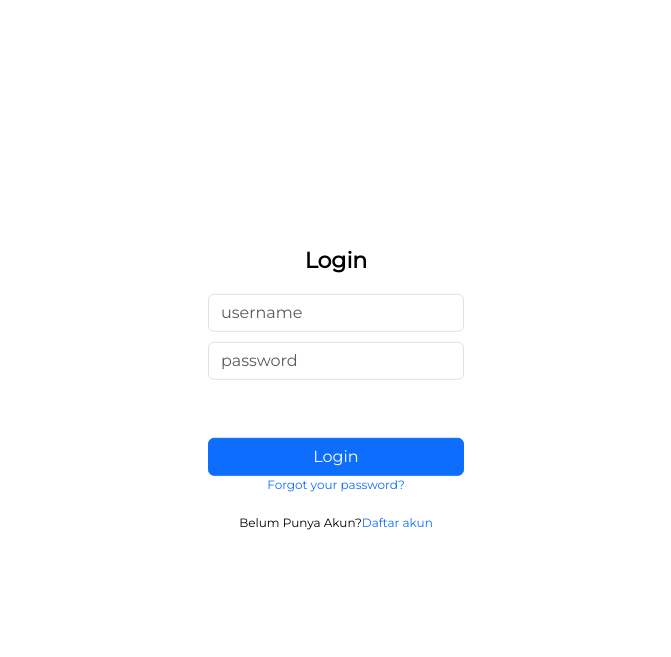
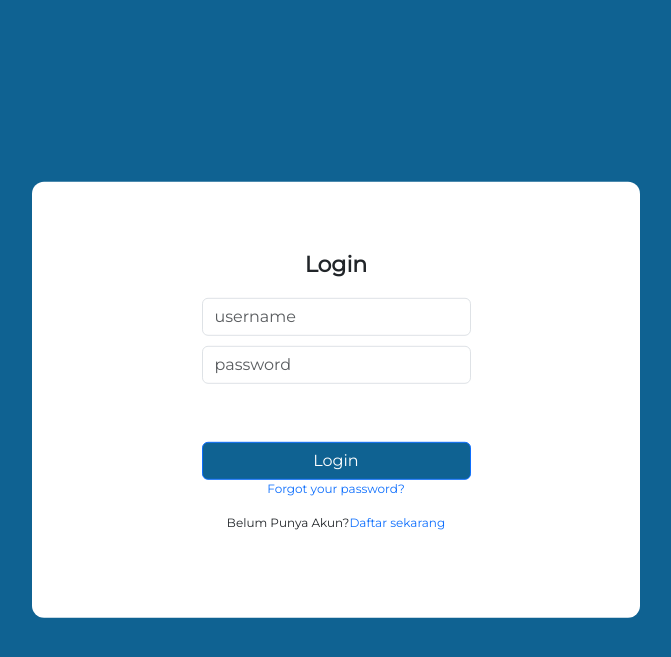
Before and after one commit to ajieblr/TIK204-2023-2-Project-E-WASTESHOP, a Flask app: page / in a window 1280 px wide. Shown: the top 657 px of the page, without its empty margins (304-975 px from the left). Run offline with Flask 3, Linux system fonts and the light colour scheme.

Commit message:
update login dan signup page

```diff
--- a/static/style.css
+++ b/static/style.css
@@ -1,52 +1,53 @@
 @import url('https://fonts.googleapis.com/css2?family=Montserrat&display=swap');
 
-
-body {
-	margin: 0;
-	padding: 0;
+body{
+	background-color: #0F6292;
+	display: flex;
+	justify-content: center;
+	align-items: center;
 	font-family: 'Montserrat', sans-serif;
 }
 
 .container {
-	width: 280px;
 	position: absolute;
+	background-color: white;
+	padding-top: 70px;
+	padding-bottom: 70px;
+	width: 608px;
+	/* height: 424px; */
 	top: 50%;
 	left: 50%;
 	transform: translate(-50%, -50%);
-	color: black;
+	border-radius: 12px;
 }
 
-.container h2 {
-	margin: 0;
-	padding: 0 0 20px;
+h2{
 	text-align: center;
+	margin-bottom: 20px;
 	font-size: 22px;
     font-weight:bolder;
 }
 
-.container a, p {
-    margin: 0;
-	padding: 0 0 20px;
+.form-control {
+	margin: 10px auto;
+	width: 269px;
+}
+
+.btn{
+	width: 269px;
+	margin: 0 auto;
+	background-color: #0F6292;
+}
+
+.btn:hover {
+	background-color: #1E3050;
+}
+
+p{
 	text-align: center;
-    text-decoration: none;
     font-size: 12px;
 }
 
-.form-control{
-    margin-bottom: 10px;
+a{
+	text-decoration: none;
 }
-
-.btn-primary{
-    display: inline;
-}
-
-.error{
-	color: red;
-	text-align: center;
-}
-
-/* @media screen and (max-width: 767px) {
-	body {
-		font-size: 10px;
-	}
-} */
--- a/templates/login.j2
+++ b/templates/login.j2
@@ -23,7 +23,7 @@
             <button class="btn btn-primary" type="submit">Login</button>
           </div>
           <p><a href="/forgot_password" class="link-primary">Forgot your password?</a></p>
-          <p>Belum Punya Akun?<a href="/daftar">Daftar akun</a></p>
+          <p>Belum Punya Akun?<a href="/daftar">Daftar sekarang</a></p>
         </form>
     </div>
     <script src="https://cdn.jsdelivr.net/npm/bootstrap@5.3.0-alpha3/dist/js/bootstrap.bundle.min.js" integrity="sha384-ENjdO4Dr2bkBIFxQpeoTz1HIcje39Wm4jDKdf19U8gI4ddQ3GYNS7NTKfAdVQSZe" crossorigin="anonymous"></script>
```
